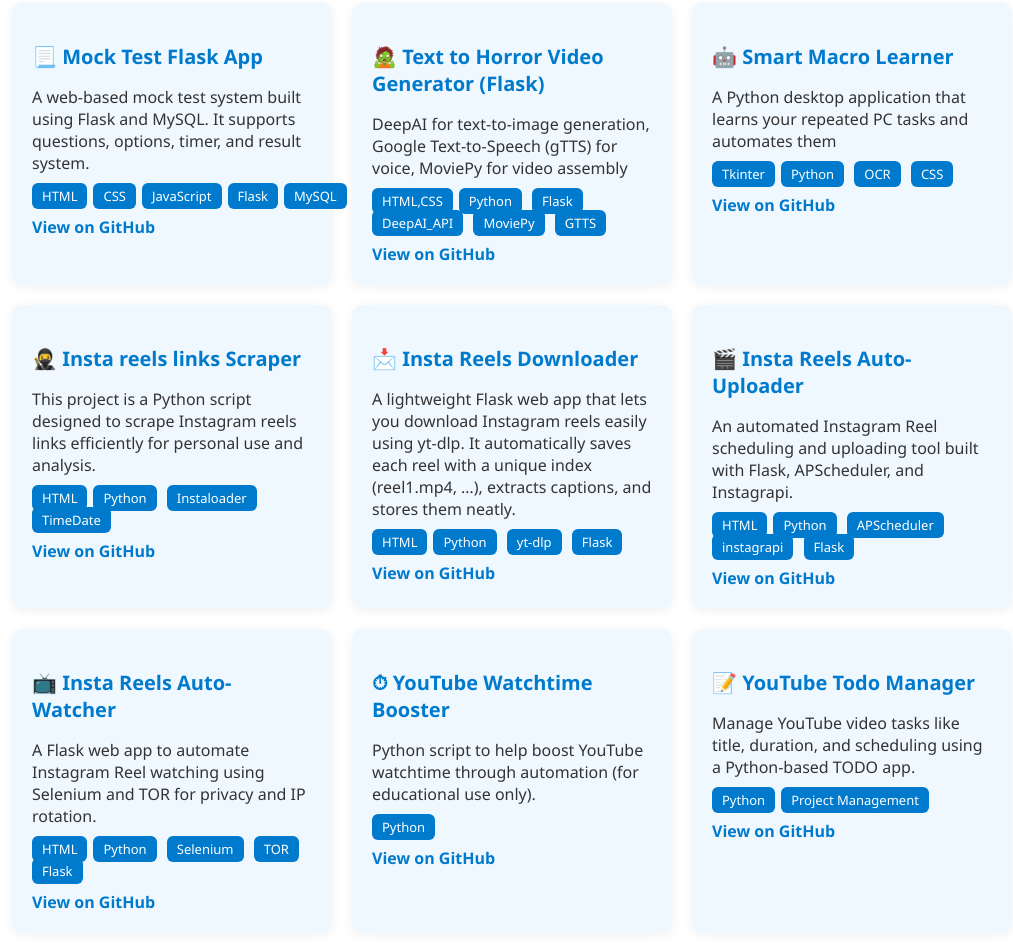
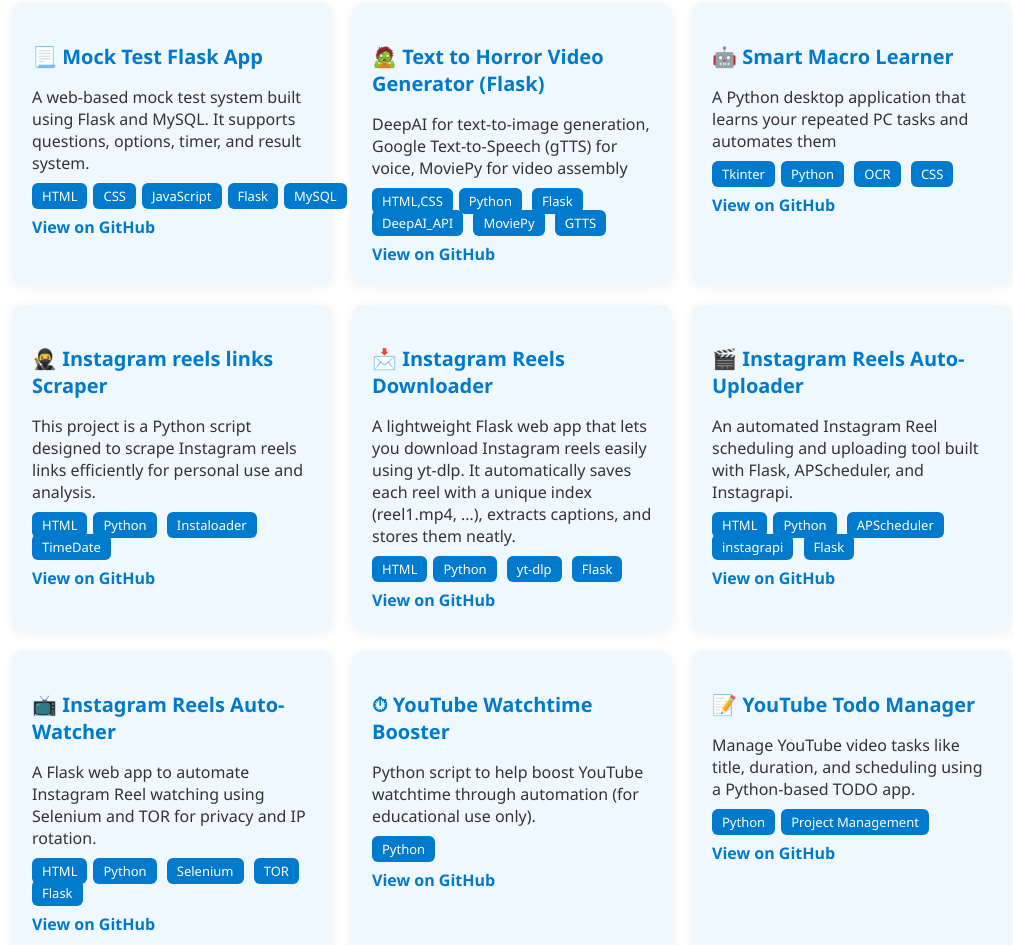
Before and after one commit to Ganesh-Sonune77/Ganesh-s_Portfolio, a plain HTML site: page projects.html in a window 1280 px wide. Shown: the part 254-1199 px from the top of the page, without its empty margins (128-1141 px from the left). Drawn offline with Linux system fonts and the light colour scheme.

Commit message:
Update projects.html

```diff
--- a/projects.html
+++ b/projects.html
@@ -181,7 +181,7 @@
     </div>
 
     <div class="project-card">
-      <h3>🥷 Insta reels links Scraper</h3>
+      <h3>🥷 Instagram reels links Scraper</h3>
       <p>This project is a Python script designed to scrape Instagram reels links efficiently for personal use and analysis.</p>
       <div class="tags">
         <span>HTML</span><span>Python</span> <span>Instaloader</span> <span>TimeDate</span>
@@ -190,7 +190,7 @@
     </div>
 
     <div class="project-card">
-      <h3>📩 Insta Reels Downloader</h3>
+      <h3>📩 Instagram Reels Downloader</h3>
       <p>A lightweight Flask web app that lets you download Instagram reels easily using yt-dlp. It automatically saves each reel with a unique index (reel1.mp4, …), extracts captions, and stores them neatly.</p>
       <div class="tags">
         <span>HTML</span><span>Python</span> <span>yt-dlp</span> <span>Flask</span>
@@ -199,7 +199,7 @@
     </div>
 
    <div class="project-card">
-      <h3>🎬 Insta Reels Auto-Uploader</h3>
+      <h3>🎬 Instagram Reels Auto-Uploader</h3>
       <p>An automated Instagram Reel scheduling and uploading tool built with Flask, APScheduler, and Instagrapi.</p>
       <div class="tags">
         <span>HTML</span><span>Python</span> <span>APScheduler</span> <span>instagrapi</span> <span>Flask</span>
@@ -208,7 +208,7 @@
     </div>
 
     <div class="project-card">
-      <h3>📺 Insta Reels Auto-Watcher</h3>
+      <h3>📺 Instagram Reels Auto-Watcher</h3>
       <p>A Flask web app to automate Instagram Reel watching using Selenium and TOR for privacy and IP rotation.</p>
       <div class="tags">
         <span>HTML</span><span>Python</span> <span>Selenium</span> <span>TOR</span> <span>Flask</span>
```
